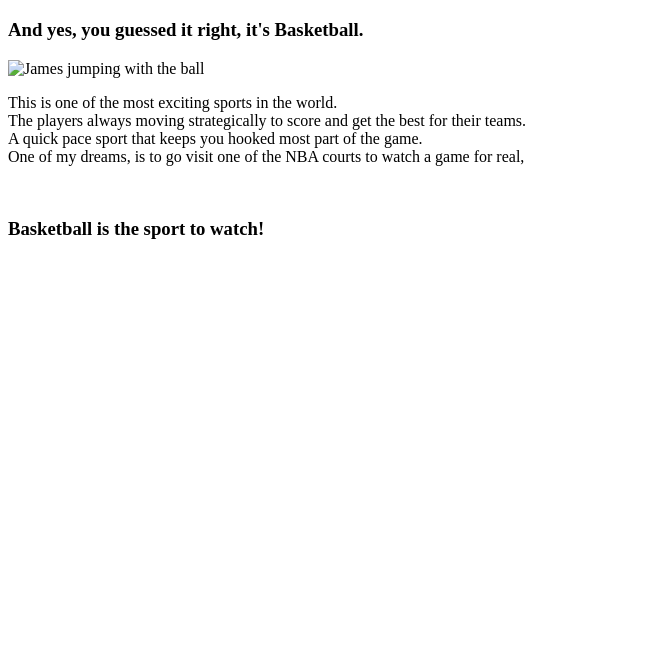
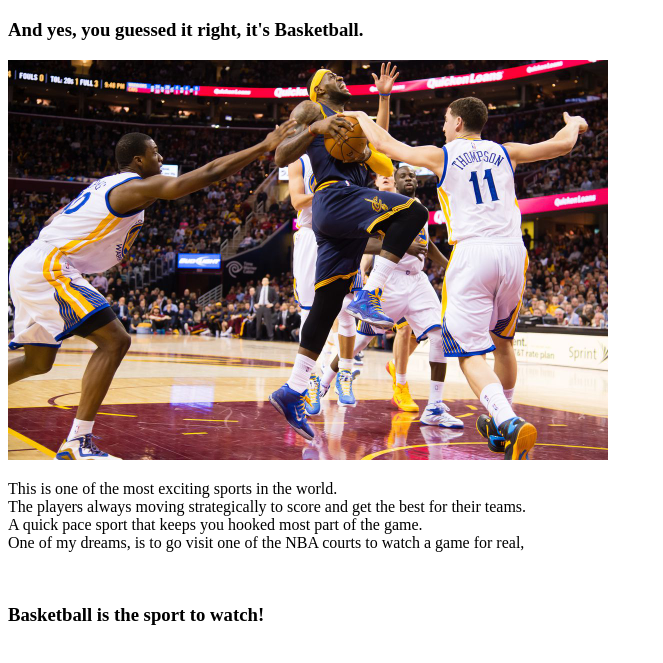
Before and after one commit to crixfer/HTML-RESUME, a plain HTML site: page Favorite-things/Sport.html in a window 1280 px wide. Shown: the part 61-724 px from the top of the page, without its empty margins (0-663 px from the left). Drawn offline with Linux system fonts and the light colour scheme.

Commit message:
Update Sport.html

```diff
--- a/Favorite-things/Sport.html
+++ b/Favorite-things/Sport.html
@@ -10,7 +10,7 @@
     <h1>Here's something about my favorite Sport.</h1>
     <h3>And yes, you guessed it right, it's Basketball.</h3>
     <img
-      src="Images/sport1.jpg"
+      src="/Images/sport1.jpg"
       height="400"
       alt="James jumping with the ball"
     />
```
